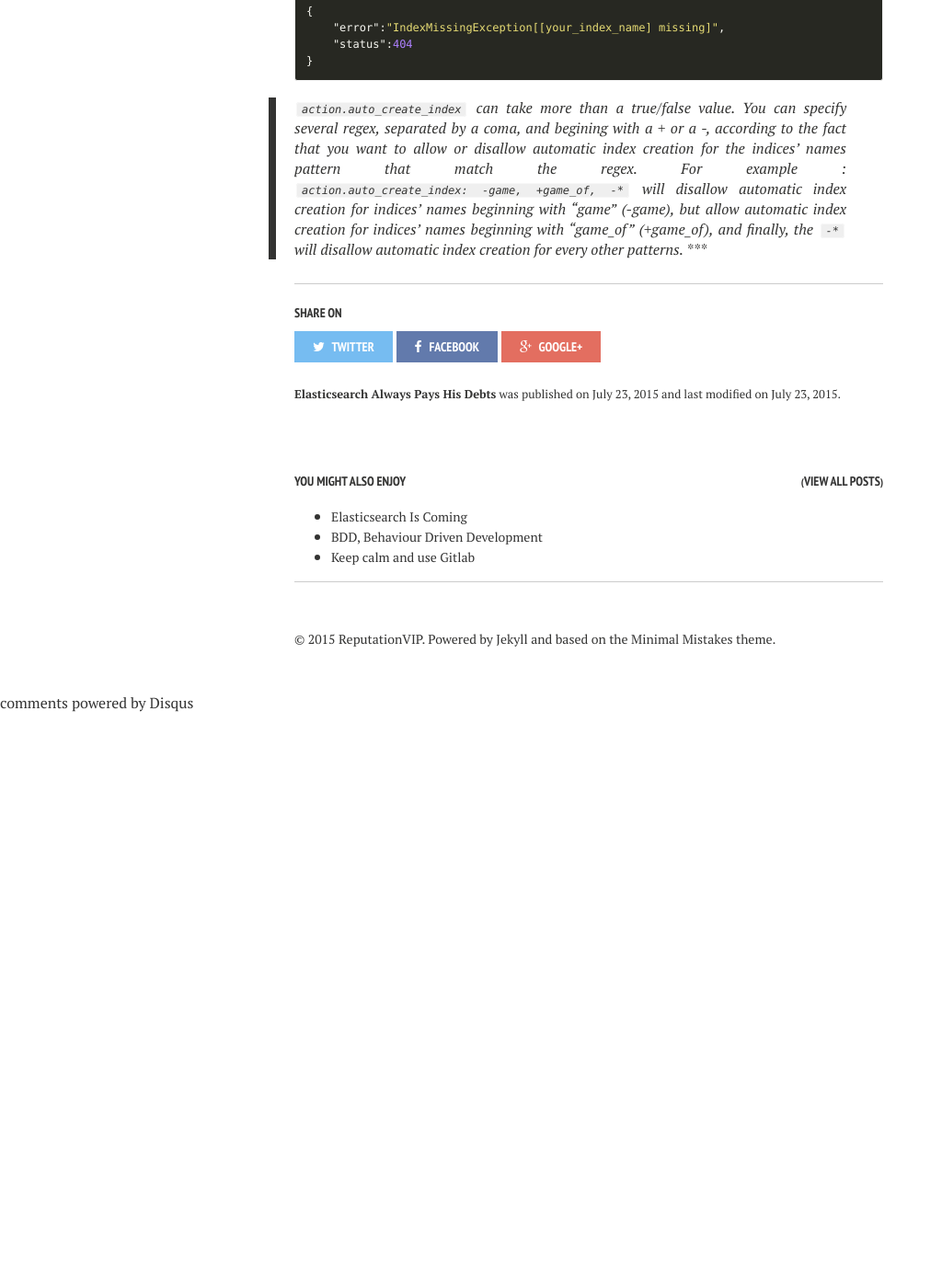
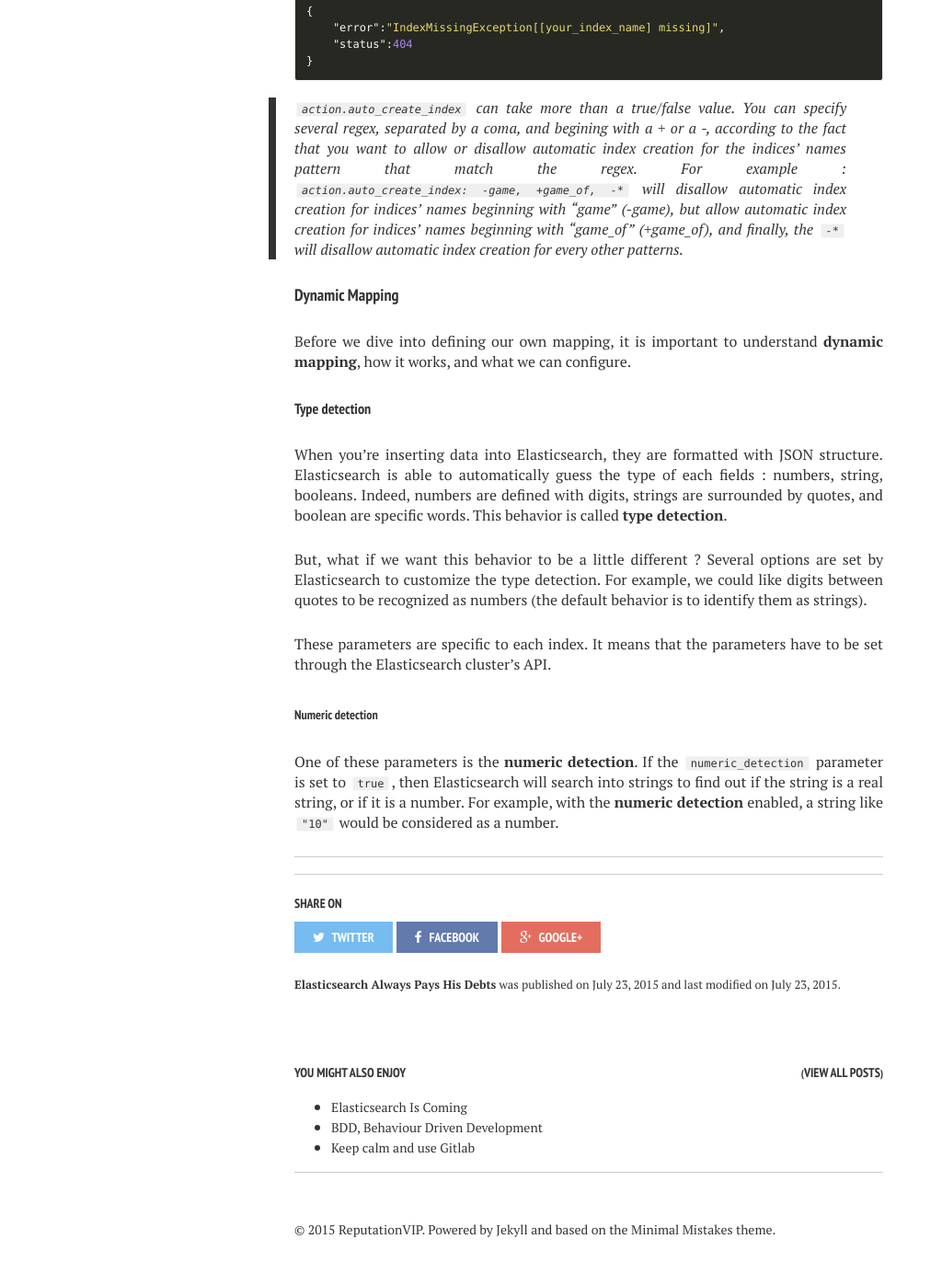
Before and after one commit to semji/reputationvip.github.io, a Jekyll site: the page built from _posts/2015-07-23-elasticsearch-always-pays-his-debts.md, in a window 1280 px wide and 1400 px high, scrolled down 2769 px. Shown: the top 1384 px of the window at 92% size, without its empty margins (0-1024 px from the left). Built offline with Jekyll 4.4.1, drawn with Linux system fonts in a browser that asks for light colours; nearby versions of some CDN libraries; comment, search, counter and statistics services are not loaded; before the commit the page ends 3544 px from its top, so only the background shows below that; some of the changed text lies outside the part shown.

Commit message:
Added dynamic maping section
Along with type detection and numeric detection

```diff
--- a/_posts/2015-07-23-elasticsearch-always-pays-his-debts.md
+++ b/_posts/2015-07-23-elasticsearch-always-pays-his-debts.md
@@ -97,4 +97,26 @@ Then, if you try to insert a document into an index which hasn't been created, y
 fact that you want to allow or disallow automatic index creation for the indices' names pattern that match the regex. For example :
 `action.auto_create_index: -game, +game_of, -*` will disallow automatic index creation for indices' names beginning with "game" (*-game*), but allow automatic index creation
 for indices' names beginning with "game_of" (*+game_of*), and finally, the `-*` will disallow automatic index creation for every other patterns.
+
+#### Dynamic Mapping
+
+Before we dive into defining our own mapping, it is important to understand **dynamic mapping**, how it works, and what we can configure.
+
+##### Type detection
+
+When you're inserting data into Elasticsearch, they are formatted with JSON structure. Elasticsearch is able to automatically guess the type of each fields : numbers, string,
+booleans. Indeed, numbers are defined with digits, strings are surrounded by quotes, and boolean are specific words. This behavior is called **type detection**.
+
+But, what if we want this behavior to be a little different ? Several options are set by Elasticsearch to customize the type detection.  For example,
+we could like digits between quotes to be recognized as numbers (the default behavior is to identify them as strings).
+
+These parameters are specific to each index. It means that the parameters have to be set through the Elasticsearch cluster's API.
+
+###### Numeric detection
+
+One of these parameters is the **numeric detection**. If the `numeric_detection` parameter is set to `true`, then Elasticsearch will search into strings to find out if the string is a real string,
+or if it is a number. For example, with the **numeric detection** enabled, a string like `"10"` would be considered as a number.
+
+
+
 ***
```
